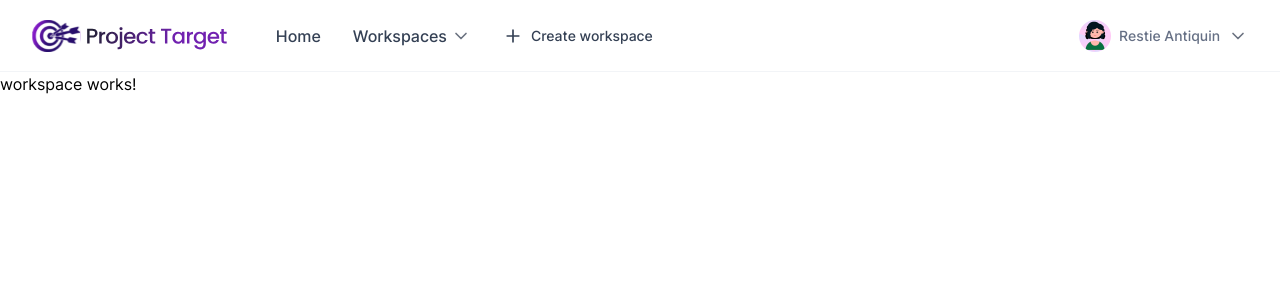
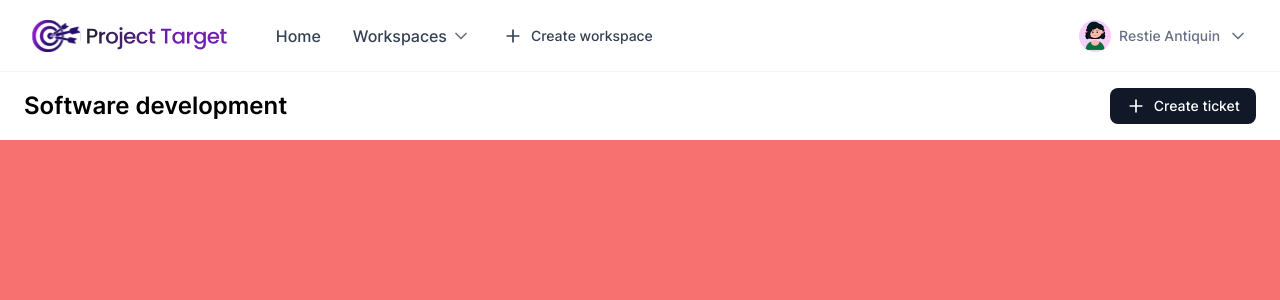
Before and after one commit to Kent-Vincent/project-target, an Angular app: page / in a window 1280 px wide. Shown: the top 300 px of the page. Built offline with nearby package versions, Linux system fonts and the light colour scheme.

Commit message:
Created workspace head

```diff
--- a/src/app/pages/workspace/workspace.component.css
+++ b/src/app/pages/workspace/workspace.component.css
@@ -0,0 +1,3 @@
+:host {
+  @apply flex flex-col justify-start items-stretch min-h-svh;
+}
--- a/src/app/pages/workspace/workspace.component.html
+++ b/src/app/pages/workspace/workspace.component.html
@@ -1 +1,25 @@
-<p>workspace works!</p>
+<div class="flex flex-col justify-start items-start lg:flex-row lg:justify-between lg:items-center gap-1 px-6 py-4">
+  <h2 class="text-2xl font-semibold">Software development</h2>
+  <button class="bg-gray-900 text-white px-4 py-2 flex flex-row justify-start items-center gap-2 rounded-lg">
+    <svg
+      width="20"
+      height="20"
+      viewBox="0 0 20 20"
+      xmlns="http://www.w3.org/2000/svg"
+      class="text-current w-5 h-5 transition-all"
+    >
+      <path d="M9.99984 4.16675V15.8334M4.1665 10.0001H15.8332"
+        class="stroke-current"
+        stroke-width="1.67"
+        stroke-linecap="round"
+        stroke-linejoin="round"
+      />
+    </svg>
+
+    <span class="font-medium text-sm">Create ticket</span>
+  </button>
+</div>
+
+<div class="flex-grow w-full bg-red-400 p-4">
+  <!-- TODO HERE -->
+</div>
```
